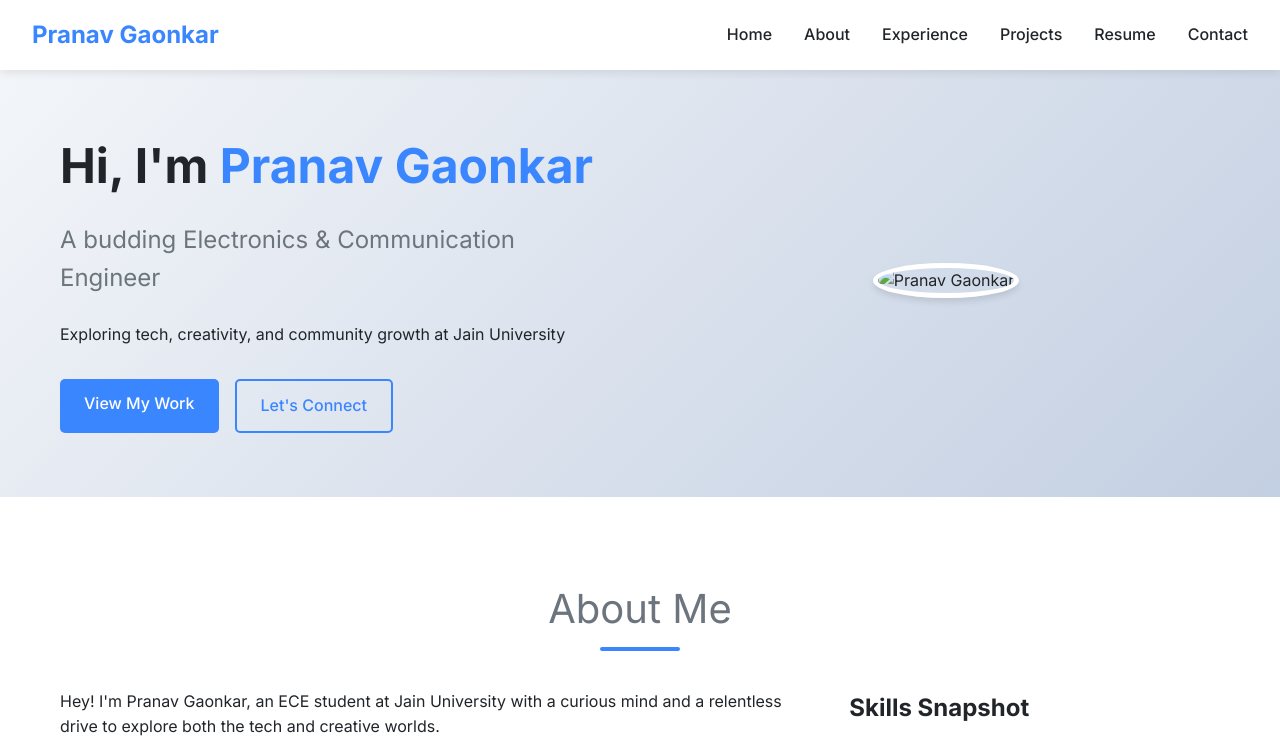
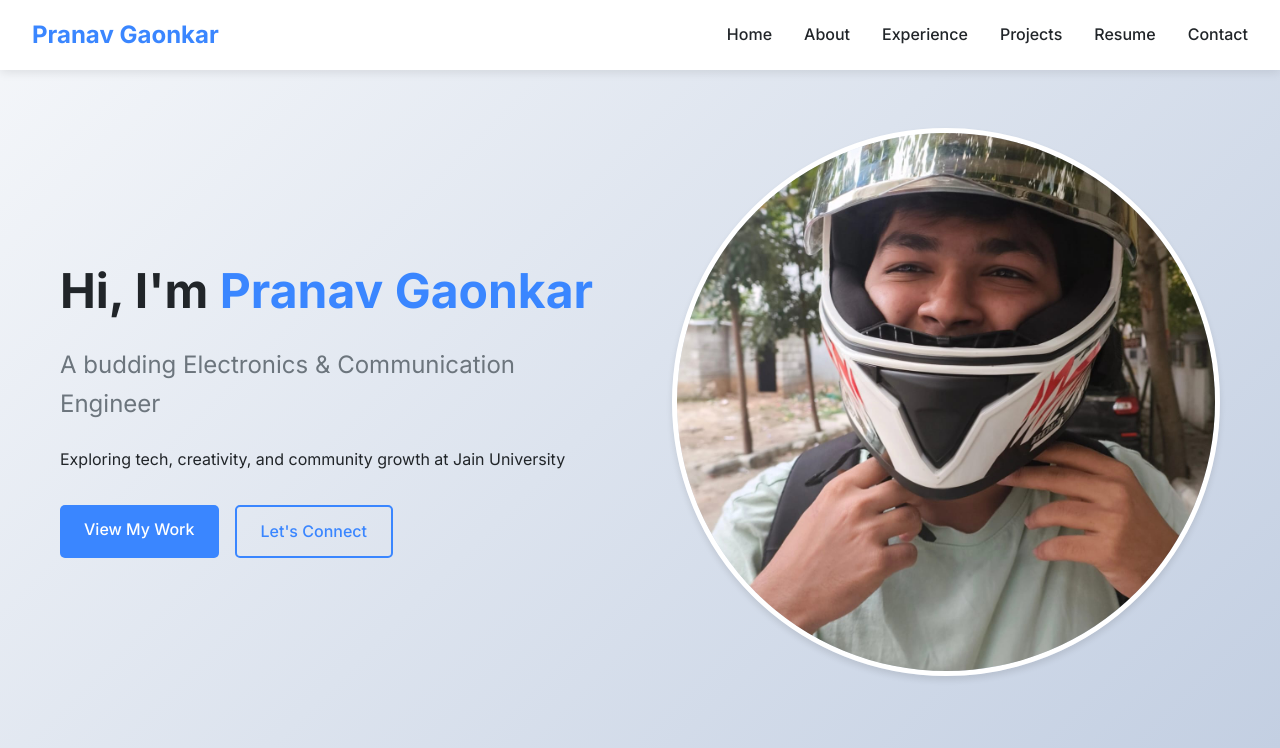
Before and after one commit to PranavGaonkar/PranavGaonkarPortfolio, a plain HTML site: page index.html in a window 1280 px wide. Shown: the top 748 px of the page. Drawn offline with Linux system fonts and the light colour scheme.

Commit message:
Update index.html

```diff
--- a/index.html
+++ b/index.html
@@ -40,7 +40,7 @@
                     </div>
                 </div>
                 <div class="hero-image">
-                    <img src="assets/profile.png" alt="Pranav Gaonkar">
+                    <img src="profile.png" alt="Pranav Gaonkar">
                 </div>
             </div>
         </div>
```
